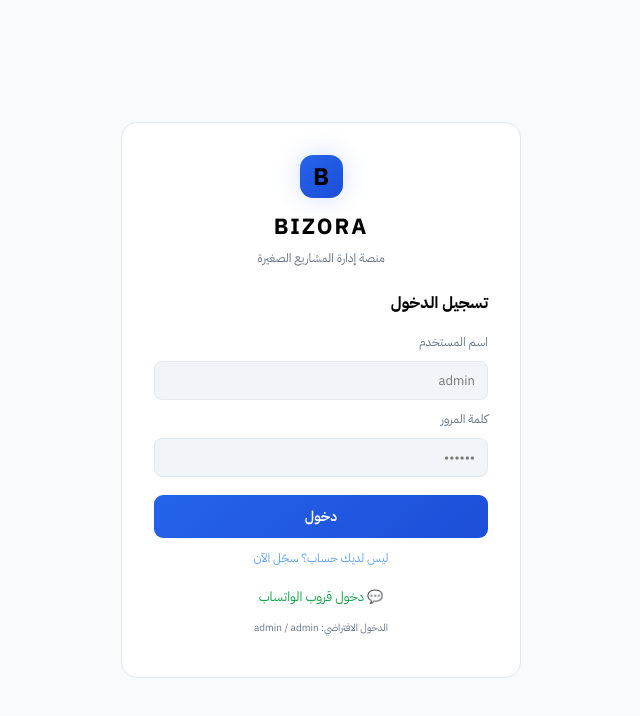
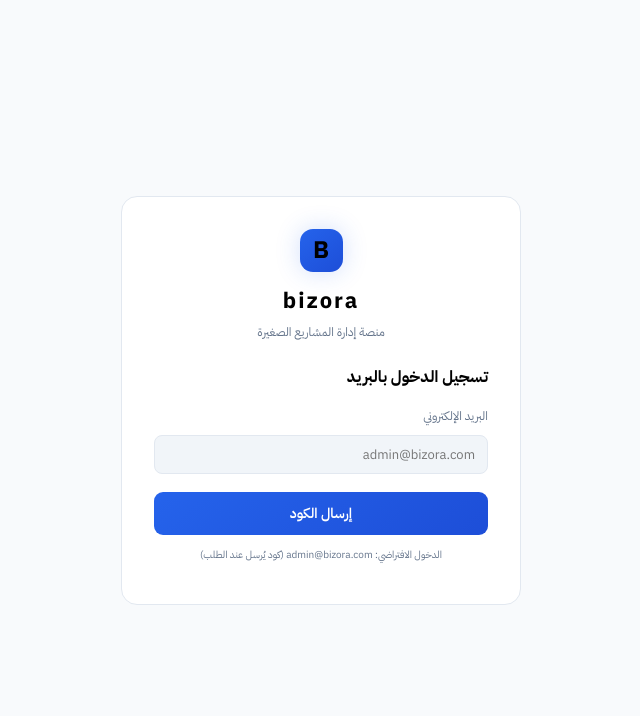
Before and after one commit to mohammadnooralkabiri-creator/bizora, a React (Vite) app: page / in a window 1280 px wide. Both pictures are taken after a click on the button "دخول الإدارة". Shown: the top 716 px of the page, without its empty margins (319-959 px from the left). Built offline with nearby package versions, Linux system fonts and the light colour scheme.

Commit message:
Login by email OTP, record accounts, improve storefront

```diff
--- a/src/App.css
+++ b/src/App.css
@@ -849,6 +849,9 @@ footer {
 .store-actions { display: flex; gap: 10px; align-items: center; flex-wrap: wrap; }
 .store-actions .secondary-btn { background: #DBEAFE; color: #1D4ED8; border: 1px solid #BFDBFE; padding: 10px 16px; border-radius: 10px; font-weight: 600; }
 .store-actions .small-btn { background: transparent; color: #64748B; border: 1px solid #E2E8F0; padding: 8px 12px; border-radius: 8px; }
+.store-filters { display: flex; gap: 10px; margin-bottom: 16px; flex-wrap: wrap; }
+.store-filters .search-input { flex: 1; min-width: 200px; padding: 10px 12px; border: 1px solid #E2E8F0; border-radius: 10px; }
+.store-filters select { padding: 10px 12px; border: 1px solid #E2E8F0; border-radius: 10px; background: #FFFFFF; }
 .product-grid { display: grid; grid-template-columns: repeat(auto-fill, minmax(240px, 1fr)); gap: 18px; }
 .product-card { background: #FFFFFF; border: 1px solid #E2E8F0; border-radius: 16px; padding: 18px; display: flex; flex-direction: column; gap: 8px; box-shadow: 0 2px 8px rgba(15,23,42,0.06); transition: transform 0.15s ease, box-shadow 0.15s ease; }
 .product-card:hover { transform: translateY(-3px); box-shadow: 0 8px 20px rgba(37,99,235,0.12); }
--- a/src/pages/Accounts.tsx
+++ b/src/pages/Accounts.tsx
@@ -18,8 +18,8 @@ const ROLE_OPTIONS: Role[] = ['viewer', 'finance', 'warehouse', 'orders', 'cashi
 export default function Accounts() {
   const { state, addAccount, updateAccount, deleteAccount } = useStore();
   const { accounts, user } = state;
-  const [username, setUsername] = useState('');
-  const [password, setPassword] = useState('');
+  const [email, setEmail] = useState('');
+  const [name, setName] = useState('');
   const [role, setRole] = useState<Role>('viewer');
   const [editing, setEditing] = useState<string | null>(null);
   const [editRole, setEditRole] = useState<Role>('viewer');
@@ -28,14 +28,14 @@ export default function Accounts() {
 
   const submit = (e: React.FormEvent) => {
     e.preventDefault();
-    if (!username.trim() || !password.trim()) return;
+    if (!email.trim()) return;
     if (editing) {
       updateAccount(editing, { role: editRole });
       setEditing(null);
     } else {
-      addAccount({ username: username.trim(), password, role });
-      setUsername('');
-      setPassword('');
+      addAccount({ username: name.trim() || email.trim(), email: email.trim(), password: '', role });
+      setEmail('');
+      setName('');
       setRole('viewer');
     }
   };
@@ -64,10 +64,10 @@ export default function Accounts() {
           <form onSubmit={submit} className="form">
             {!editing && (
               <>
-                <label>اسم المستخدم</label>
-                <input value={username} onChange={(e) => setUsername(e.target.value)} required />
-                <label>كلمة المرور</label>
-                <input type="password" value={password} onChange={(e) => setPassword(e.target.value)} required />
+                <label>البريد الإلكتروني</label>
+                <input type="email" value={email} onChange={(e) => setEmail(e.target.value)} required />
+                <label>اسم العرض (اختياري)</label>
+                <input value={name} onChange={(e) => setName(e.target.value)} />
               </>
             )}
             <label>الصلاحية</label>
@@ -94,7 +94,7 @@ export default function Accounts() {
             <tbody>
               {accounts.map((a) => (
                 <tr key={a.id}>
-                  <td>{a.username} {a.id === user?.id && '(أنت)'}</td>
+                  <td>{a.email} {a.id === user?.id && '(أنت)'}</td>
                   <td>{ROLE_LABELS[a.role] || a.role}</td>
                   <td className="actions-cell">
                     {isOwner && a.role !== 'owner' && (
--- a/src/pages/Login.tsx
+++ b/src/pages/Login.tsx
@@ -6,27 +6,40 @@ interface LoginProps {
 }
 
 export default function Login({ onLogin }: LoginProps) {
-  const { login, register } = useStore();
-  const [mode, setMode] = useState<'login' | 'register'>('login');
-  const [username, setUsername] = useState('');
-  const [password, setPassword] = useState('');
+  const { state, loginByEmail } = useStore();
+  const { accounts } = state;
+  const [step, setStep] = useState<'email' | 'code'>('email');
+  const [email, setEmail] = useState('');
+  const [code, setCode] = useState('');
+  const [sentCode, setSentCode] = useState('');
   const [error, setError] = useState('');
+  const [info, setInfo] = useState('');
 
-  const submit = (e: React.FormEvent) => {
+  const sendCode = (e: React.FormEvent) => {
     e.preventDefault();
     setError('');
-    if (!username.trim() || !password.trim()) {
-      setError('يرجى إدخال اسم المستخدم وكلمة المرور');
+    setInfo('');
+    const acc = accounts.find((a) => a.email === email.trim() || a.username === email.trim());
+    if (!acc) {
+      setError('لا يوجد حساب بهذا البريد');
       return;
     }
-    if (mode === 'login') {
-      const ok = login(username.trim(), password);
-      if (ok) onLogin();
-      else setError('بيانات الدخول غير صحيحة (جرب admin / admin)');
-    } else {
-      register(username.trim(), password);
-      onLogin();
+    const c = Math.floor(100000 + Math.random() * 900000).toString();
+    setSentCode(c);
+    setStep('code');
+    setInfo(`تم إرسال كود التحقق إلى ${email} (تجريبي: ${c})`);
+  };
+
+  const verify = (e: React.FormEvent) => {
+    e.preventDefault();
+    setError('');
+    if (code.trim() !== sentCode) {
+      setError('كود التحقق غير صحيح');
+      return;
     }
+    const ok = loginByEmail(email.trim());
+    if (ok) onLogin();
+    else setError('فشل تسجيل الدخول');
   };
 
   return (
@@ -34,29 +47,30 @@ export default function Login({ onLogin }: LoginProps) {
       <div className="login-card">
         <div className="login-brand">
           <div className="brand-icon">B</div>
-          <h1>BIZORA</h1>
+          <h1>bizora</h1>
           <p>منصة إدارة المشاريع الصغيرة</p>
         </div>
-        <form onSubmit={submit} className="login-form">
-          <h2>{mode === 'login' ? 'تسجيل الدخول' : 'إنشاء حساب'}</h2>
-          <label>اسم المستخدم</label>
-          <input value={username} onChange={(e) => setUsername(e.target.value)} placeholder="admin" />
-          <label>كلمة المرور</label>
-          <input type="password" value={password} onChange={(e) => setPassword(e.target.value)} placeholder="••••••" />
+        <form onSubmit={step === 'email' ? sendCode : verify} className="login-form">
+          <h2>{step === 'email' ? 'تسجيل الدخول بالبريد' : 'أدخل كود التحقق'}</h2>
+          {step === 'email' ? (
+            <>
+              <label>البريد الإلكتروني</label>
+              <input type="email" value={email} onChange={(e) => setEmail(e.target.value)} placeholder="admin@bizora.com" required />
+            </>
+          ) : (
+            <>
+              <label>كود التحقق (6 أرقام)</label>
+              <input value={code} onChange={(e) => setCode(e.target.value)} placeholder="123456" required />
+              <button type="button" className="login-switch" onClick={() => setStep('email')}>تغيير البريد</button>
+            </>
+          )}
           {error && <div className="login-error">{error}</div>}
+          {info && <div className="login-hint">{info}</div>}
           <button type="submit" className="login-btn">
-            {mode === 'login' ? 'دخول' : 'تسجيل'}
-          </button>
-          <button type="button" className="login-switch" onClick={() => setMode(mode === 'login' ? 'register' : 'login')}>
-            {mode === 'login' ? 'ليس لديك حساب؟ سجّل الآن' : 'لديك حساب؟ سجّل دخول'}
+            {step === 'email' ? 'إرسال الكود' : 'تحقق ودخول'}
           </button>
         </form>
-        <div className="login-whatsapp">
-          <a href="https://chat.whatsapp.com/" target="_blank" rel="noreferrer" className="wa-link">
-            💬 دخول قروب الواتساب
-          </a>
-        </div>
-        <p className="login-hint">الدخول الافتراضي: admin / admin</p>
+        <p className="login-hint">الدخول الافتراضي: admin@bizora.com (كود يُرسل عند الطلب)</p>
       </div>
     </div>
   );
--- a/src/store.tsx
+++ b/src/store.tsx
@@ -19,7 +19,7 @@ const defaultSettings: Settings = {
 };
 
 const defaultAccounts: User[] = [
-  { id: 'owner-admin', username: 'admin', password: 'admin', role: 'owner' },
+  { id: 'owner-admin', username: 'admin', email: 'admin@bizora.com', password: 'admin', role: 'owner', createdAt: Date.now() },
 ];
 
 const initialState: AppState = {
@@ -42,10 +42,15 @@ function loadState(): AppState {
     const raw = localStorage.getItem(STORAGE_KEY);
     if (!raw) return initialState;
     const parsed = JSON.parse(raw) as AppState;
-    const accounts = parsed.accounts && parsed.accounts.length ? parsed.accounts : defaultAccounts;
+    const accounts = (parsed.accounts && parsed.accounts.length ? parsed.accounts : defaultAccounts).map((a) => ({
+      ...a,
+      email: a.email || `${a.username}@bizora.com`,
+      createdAt: a.createdAt || Date.now(),
+    }));
     let user = parsed.user;
-    if (user && !user.role) {
-      user = { ...user, id: user.id || uid(), role: 'owner' };
+    if (user) {
+      if (!user.role) user = { ...user, id: user.id || uid(), role: 'owner' };
+      if (!user.email) user = { ...user, email: `${user.username}@bizora.com` };
     }
     const settings = { ...defaultSettings, ...parsed.settings };
     if (settings.businessName === 'BIZORA') settings.businessName = 'bizora';
@@ -70,6 +75,7 @@ function uid(): string {
 interface StoreContextValue {
   state: AppState;
   login: (username: string, password: string) => boolean;
+  loginByEmail: (email: string) => boolean;
   register: (username: string, password: string) => boolean;
   logout: () => void;
   addProduct: (p: Omit<Product, 'id' | 'createdAt'>) => Product;
@@ -127,8 +133,18 @@ export function StoreProvider({ children }: { children: React.ReactNode }) {
     return false;
   }, []);
 
+  const loginByEmail = useCallback((email: string) => {
+    const accounts = loadState().accounts || defaultAccounts;
+    const found = accounts.find((a) => a.email === email || a.username === email);
+    if (found) {
+      setState((prev) => ({ ...prev, user: found, accounts }));
+      return true;
+    }
+    return false;
+  }, []);
+
   const register = useCallback((username: string, password: string) => {
-    const u: User = { id: uid(), username, password, role: 'employee' };
+    const u: User = { id: uid(), username, email: username.includes('@') ? username : `${username}@bizora.com`, password, role: 'employee', createdAt: Date.now() };
     setState((prev) => ({ ...prev, user: u, accounts: [u, ...prev.accounts] }));
     const s = loadState();
     saveState({ ...s, user: u, accounts: [u, ...(s.accounts || [])] });
@@ -285,7 +301,7 @@ export function StoreProvider({ children }: { children: React.ReactNode }) {
   }, [log]);
 
   const addAccount = useCallback((a: Omit<User, 'id'>) => {
-    const acc: User = { ...a, id: uid() };
+    const acc: User = { ...a, id: uid(), email: a.email || `${a.username}@bizora.com`, createdAt: Date.now() };
     setState((prev) => ({ ...prev, accounts: [acc, ...prev.accounts] }));
     log('create', 'account', `أُضيف حساب: ${acc.username} (${acc.role})`);
     return acc;
@@ -383,6 +399,7 @@ export function StoreProvider({ children }: { children: React.ReactNode }) {
   const value: StoreContextValue = {
     state,
     login,
+    loginByEmail,
     register,
     logout,
     addProduct,
--- a/src/types.ts
+++ b/src/types.ts
@@ -120,8 +120,10 @@ export type Role =
 export interface User {
   id: string;
   username: string;
+  email: string;
   password: string;
   role: Role;
+  createdAt?: number;
 }
 
 export interface AppState {
```
Also changed, not shown: src/pages/Storefront.tsx (+21 -2 lines).
